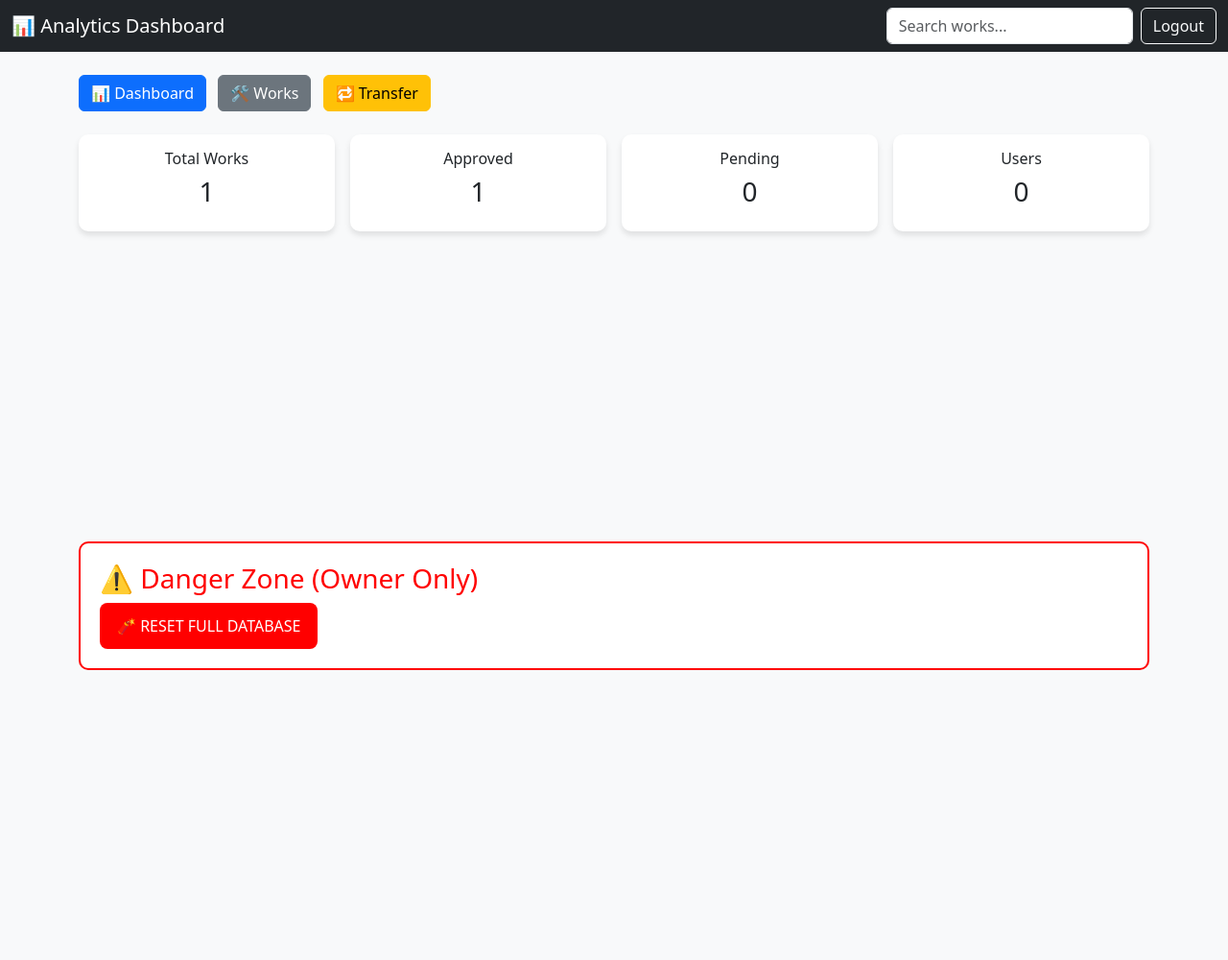
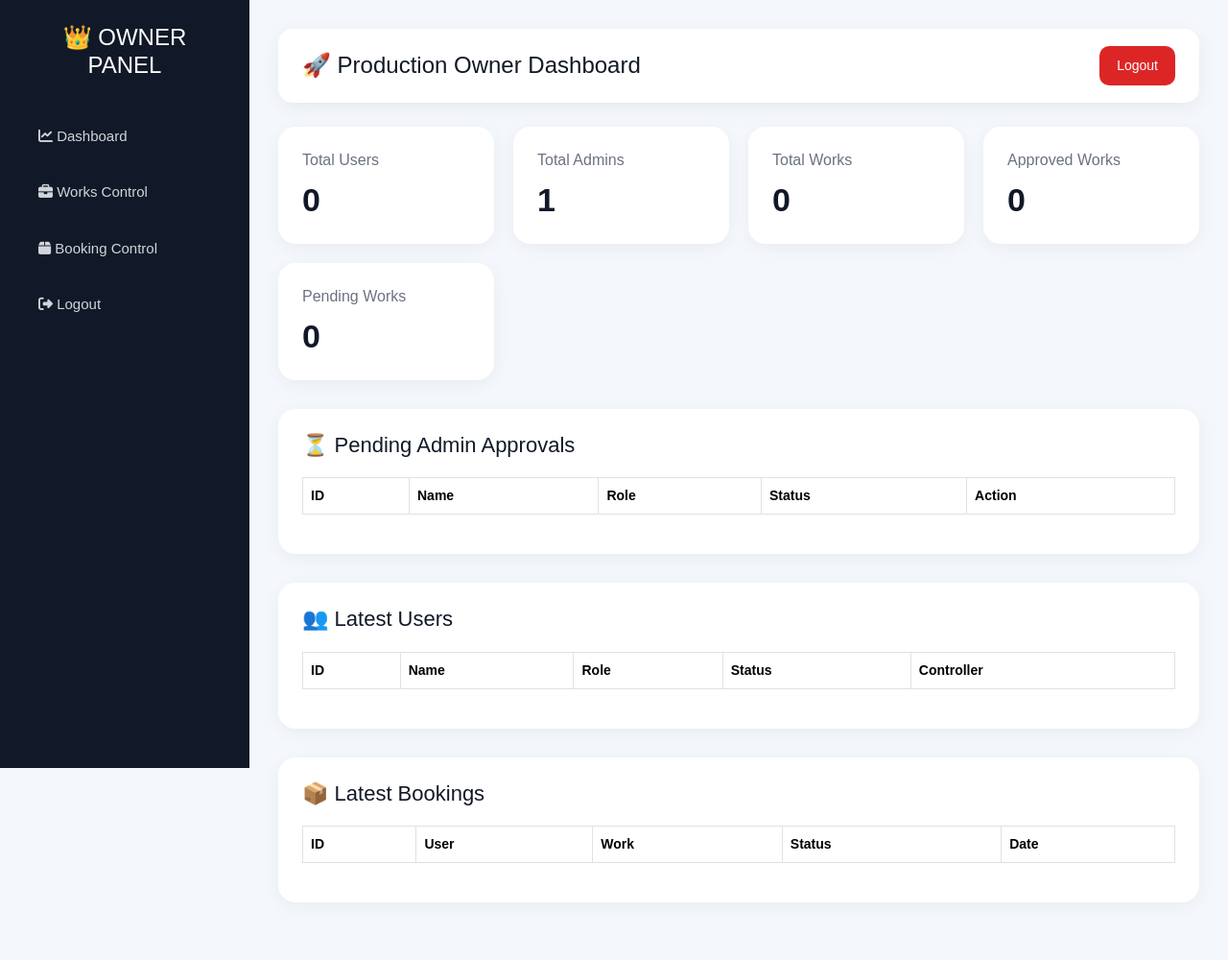
Before and after one commit to sujitfalia-blip/S.F-works-hub, a Flask app: page /owner/dashboard in a window 1280 px wide. Shown: the whole page at 96% size. Before the commit the page ends 698 px from the top, so only its background shows below. Run offline with Flask 3, Linux system fonts and the light colour scheme; a user stored in the database is signed in; tables that the repository leaves empty hold one stand-in row (values such as "Sample post"); data that the repository does not hold is empty.

Commit message:
Update dashboard.html

```diff
--- a/templates/owner/dashboard.html
+++ b/templates/owner/dashboard.html
@@ -1,146 +1,508 @@
 <!DOCTYPE html>
 <html lang="en">
+
 <head>
+
     <meta charset="UTF-8">
     <meta name="viewport" content="width=device-width, initial-scale=1.0">
-    <title>Professional Analytics Dashboard</title>
 
-    <link href="https://cdn.jsdelivr.net/npm/bootstrap@5.3.0/dist/css/bootstrap.min.css" rel="stylesheet">
+    <title>Owner Control Dashboard</title>
+
+    <link href="https://cdn.jsdelivr.net/npm/bootstrap@5.3.3/dist/css/bootstrap.min.css" rel="stylesheet">
+
+    <link href="https://cdnjs.cloudflare.com/ajax/libs/font-awesome/6.5.2/css/all.min.css" rel="stylesheet">
 
     <style>
-        body { background-color: #f8f9fa; }
-        .card { border: none; border-radius: 10px; box-shadow: 0 4px 6px rgba(0,0,0,0.1); }
-        .work-card { transition: transform 0.2s; }
-        .work-card:hover { transform: translateY(-5px); }
-        #main { min-height: 400px; }
-        .danger-zone {
-            margin-top: 40px;
-            padding: 20px;
-            border: 2px solid red;
-            border-radius: 10px;
-            background: #fff;
+
+        *{
+            margin:0;
+            padding:0;
+            box-sizing:border-box;
         }
+
+        body{
+            background:#f4f7fb;
+            font-family:Arial, sans-serif;
+        }
+
+        .sidebar{
+            position:fixed;
+            top:0;
+            left:0;
+            width:260px;
+            height:100vh;
+            background:#111827;
+            padding:25px;
+            overflow-y:auto;
+        }
+
+        .sidebar h2{
+            color:#fff;
+            font-size:24px;
+            margin-bottom:35px;
+            text-align:center;
+        }
+
+        .sidebar a{
+            display:block;
+            color:#d1d5db;
+            text-decoration:none;
+            padding:13px 15px;
+            border-radius:10px;
+            margin-bottom:10px;
+            transition:0.3s;
+            font-size:15px;
+        }
+
+        .sidebar a:hover{
+            background:#2563eb;
+            color:#fff;
+        }
+
+        .main{
+            margin-left:260px;
+            padding:30px;
+        }
+
+        .topbar{
+            background:#fff;
+            padding:18px 25px;
+            border-radius:15px;
+            margin-bottom:25px;
+            display:flex;
+            justify-content:space-between;
+            align-items:center;
+            box-shadow:0 5px 20px rgba(0,0,0,0.06);
+        }
+
+        .topbar h3{
+            margin:0;
+            font-size:24px;
+            color:#111827;
+        }
+
+        .cards{
+            display:grid;
+            grid-template-columns:repeat(auto-fit,minmax(220px,1fr));
+            gap:20px;
+            margin-bottom:30px;
+        }
+
+        .card-box{
+            background:#fff;
+            padding:25px;
+            border-radius:18px;
+            box-shadow:0 4px 18px rgba(0,0,0,0.05);
+            transition:0.3s;
+        }
+
+        .card-box:hover{
+            transform:translateY(-5px);
+        }
+
+        .card-box h4{
+            font-size:16px;
+            color:#6b7280;
+            margin-bottom:12px;
+        }
+
+        .card-box h2{
+            margin:0;
+            font-size:34px;
+            color:#111827;
+            font-weight:bold;
+        }
+
+        .section{
+            background:#fff;
+            border-radius:18px;
+            padding:25px;
+            margin-bottom:30px;
+            box-shadow:0 4px 18px rgba(0,0,0,0.05);
+        }
+
+        .section h3{
+            margin-bottom:20px;
+            font-size:22px;
+            color:#111827;
+        }
+
+        table{
+            width:100%;
+        }
+
+        table th{
+            background:#f3f4f6;
+            padding:12px;
+            font-size:14px;
+        }
+
+        table td{
+            padding:12px;
+            font-size:14px;
+            vertical-align:middle;
+        }
+
+        .badge-status{
+            padding:6px 12px;
+            border-radius:30px;
+            font-size:12px;
+            font-weight:bold;
+        }
+
+        .pending{
+            background:#fef3c7;
+            color:#92400e;
+        }
+
+        .active{
+            background:#dcfce7;
+            color:#166534;
+        }
+
+        .blocked{
+            background:#fee2e2;
+            color:#991b1b;
+        }
+
+        .btn-action{
+            border:none;
+            padding:8px 14px;
+            border-radius:8px;
+            color:#fff;
+            font-size:13px;
+            margin-right:5px;
+            transition:0.2s;
+        }
+
+        .btn-action:hover{
+            opacity:0.85;
+        }
+
+        .approve{
+            background:#16a34a;
+        }
+
+        .reject{
+            background:#dc2626;
+        }
+
+        .block{
+            background:#ea580c;
+        }
+
+        .delete{
+            background:#374151;
+        }
+
+        .logout-btn{
+            background:#dc2626;
+            border:none;
+            padding:10px 18px;
+            color:#fff;
+            border-radius:10px;
+            font-size:14px;
+        }
+
+        .table-responsive{
+            overflow-x:auto;
+        }
+
+        @media(max-width:991px){
+
+            .sidebar{
+                width:100%;
+                height:auto;
+                position:relative;
+            }
+
+            .main{
+                margin-left:0;
+            }
+        }
+
     </style>
+
 </head>
 
 <body>
 
-<nav class="navbar navbar-dark bg-dark mb-4">
-    <div class="container-fluid">
-        <span class="navbar-brand mb-0 h1" id="title">Dashboard</span>
-        <div class="d-flex">
-            <input type="text" id="search" class="form-control me-2" placeholder="Search works...">
-            <button class="btn btn-outline-light" onclick="logout()">Logout</button>
-        </div>
-    </div>
-</nav>
+<div class="sidebar">
 
-<div class="container">
+    <h2>👑 OWNER PANEL</h2>
 
-    <div class="mb-4">
-        <button class="btn btn-primary me-2" onclick="loadDashboard()">📊 Dashboard</button>
-        <button class="btn btn-secondary me-2" onclick="loadWorks()">🛠 Works</button>
-        <button class="btn btn-warning" onclick="loadTransfer()">🔁 Transfer</button>
+    <a href="/owner/dashboard">
+        <i class="fa fa-chart-line"></i>
+        Dashboard
+    </a>
+
+    <a href="/owner/works">
+        <i class="fa fa-briefcase"></i>
+        Works Control
+    </a>
+
+    <a href="/owner/bookings">
+        <i class="fa fa-box"></i>
+        Booking Control
+    </a>
+
+    <a href="/logout">
+        <i class="fa fa-right-from-bracket"></i>
+        Logout
+    </a>
+
 </div>
 
-    <div id="main"></div>
 
-    <!-- ================= DANGER ZONE ================= -->
-    <div class="danger-zone">
-        <h3 style="color:red;">⚠️ Danger Zone (Owner Only)</h3>
+<div class="main">
 
-        <form method="POST" action="/admin/db-reset"
-              onsubmit="return confirm('⚠️ OWNER ONLY: This will DELETE EVERYTHING!')">
+    <div class="topbar">
 
-            <button style="
-                background:red;
-                color:white;
-                padding:12px 18px;
-                border:none;
-                border-radius:8px;
-                cursor:pointer;
-            ">
-                🧨 RESET FULL DATABASE
+        <h3>
+            🚀 Production Owner Dashboard
+        </h3>
+
+        <button class="logout-btn"
+                onclick="window.location.href='/logout'">
+            Logout
         </button>
 
-        </form>
+    </div>
+
+
+    <!-- ================= STATS ================= -->
+
+    <div class="cards">
+
+        <div class="card-box">
+            <h4>Total Users</h4>
+            <h2>{{ total_users }}</h2>
+        </div>
+
+        <div class="card-box">
+            <h4>Total Admins</h4>
+            <h2>{{ total_admins }}</h2>
+        </div>
+
+        <div class="card-box">
+            <h4>Total Works</h4>
+            <h2>{{ total_works }}</h2>
+        </div>
+
+        <div class="card-box">
+            <h4>Approved Works</h4>
+            <h2>{{ approved_works }}</h2>
+        </div>
+
+        <div class="card-box">
+            <h4>Pending Works</h4>
+            <h2>{{ pending_works }}</h2>
         </div>
 
     </div>
 
-<script src="https://cdn.jsdelivr.net/npm/chart.js"></script>
 
-<script>
-    let workChart = null;
-    let userChart = null;
+    <!-- ================= PENDING ADMINS ================= -->
 
-    const API_BASE = "";
+    <div class="section">
 
-    async function fetchData(endpoint) {
-        try {
-            const response = await fetch(`${API_BASE}${endpoint}`);
-            if (!response.ok) throw new Error();
-            return await response.json();
-        } catch (e) {
-            return null;
-        }
-    }
+        <h3>⏳ Pending Admin Approvals</h3>
 
-    async function loadDashboard() {
-        document.getElementById("title").innerText = "📊 Analytics Dashboard";
+        <div class="table-responsive">
 
-        const main = document.getElementById("main");
-        main.innerHTML = `<div class="text-center mt-5">Loading...</div>`;
+            <table class="table table-bordered align-middle">
 
-        const res = await fetchData('/owner/analytics?days=30');
+                <thead>
 
-        if (!res || !res.data) {
-            main.innerHTML = `<div class="alert alert-danger">Failed to load analytics</div>`;
-            return;
-        }
+                    <tr>
+                        <th>ID</th>
+                        <th>Name</th>
+                        <th>Role</th>
+                        <th>Status</th>
+                        <th>Action</th>
+                    </tr>
 
-        const d = res.data;
+                </thead>
 
-        main.innerHTML = `
-            <div class="row g-3">
-                <div class="col-md-3"><div class="card p-3 text-center"><h6>Total Works</h6><h3>${d.works.total}</h3></div></div>
-                <div class="col-md-3"><div class="card p-3 text-center"><h6>Approved</h6><h3>${d.works.approved}</h3></div></div>
-                <div class="col-md-3"><div class="card p-3 text-center"><h6>Pending</h6><h3>${d.works.pending}</h3></div></div>
-                <div class="col-md-3"><div class="card p-3 text-center"><h6>Users</h6><h3>${d.users.total}</h3></div></div>
+                <tbody>
+
+                    {% for user in pending_admins %}
+
+                    <tr>
+
+                        <td>{{ user.id }}</td>
+
+                        <td>{{ user.name }}</td>
+
+                        <td>{{ user.role }}</td>
+
+                        <td>
+                            <span class="badge-status pending">
+                                {{ user.status }}
+                            </span>
+                        </td>
+
+                        <td>
+
+                            <form method="POST"
+                                  action="/owner/approve/{{ user.id }}"
+                                  style="display:inline;">
+
+                                <button class="btn-action approve">
+                                    Approve
+                                </button>
+
+                            </form>
+
+
+                            <form method="POST"
+                                  action="/owner/reject/{{ user.id }}"
+                                  style="display:inline;">
+
+                                <button class="btn-action reject">
+                                    Reject
+                                </button>
+
+                            </form>
+
+                        </td>
+
+                    </tr>
+
+                    {% endfor %}
+
+                </tbody>
+
+            </table>
+
         </div>
-        `;
-    }
 
-    async function loadWorks() {
-        document.getElementById("title").innerText = "🛠 Works";
-        document.getElementById("main").innerHTML = "Loading...";
-    }
+    </div>
 
-    function loadTransfer() {
-        document.getElementById("title").innerText = "🔁 Transfer";
 
-        document.getElementById("main").innerHTML = `
-            <div class="card p-4" style="max-width:400px;margin:auto;">
-                <input class="form-control mb-2" placeholder="User ID">
-                <input class="form-control mb-2" placeholder="New Admin ID">
-                <button class="btn btn-warning w-100">Transfer</button>
+    <!-- ================= USERS ================= -->
+
+    <div class="section">
+
+        <h3>👥 Latest Users</h3>
+
+        <div class="table-responsive">
+
+            <table class="table table-bordered align-middle">
+
+                <thead>
+
+                    <tr>
+
+                        <th>ID</th>
+                        <th>Name</th>
+                        <th>Role</th>
+                        <th>Status</th>
+                        <th>Controller</th>
+
+                    </tr>
+
+                </thead>
+
+                <tbody>
+
+                    {% for user in latest_users %}
+
+                    <tr>
+
+                        <td>{{ user.id }}</td>
+
+                        <td>{{ user.name }}</td>
+
+                        <td>{{ user.role }}</td>
+
+                        <td>
+
+                            <span class="badge-status {{ user.status }}">
+                                {{ user.status }}
+                            </span>
+
+                        </td>
+
+                        <td>
+                            {{ user.controller_id or 'N/A' }}
+                        </td>
+
+                    </tr>
+
+                    {% endfor %}
+
+                </tbody>
+
+            </table>
+
         </div>
-        `;
-    }
 
-    document.getElementById("search").addEventListener("keyup", function(e){
-        let val = e.target.value.toLowerCase();
-        document.querySelectorAll(".work-card").forEach(c=>{
-            c.style.display = c.innerText.toLowerCase().includes(val) ? "" : "none";
-        });
-    });
+    </div>
 
-    function logout(){
-        window.location.href="/logout";
-    }
 
-    loadDashboard();
-</script>
+    <!-- ================= BOOKINGS ================= -->
+
+    <div class="section">
+
+        <h3>📦 Latest Bookings</h3>
+
+        <div class="table-responsive">
+
+            <table class="table table-bordered align-middle">
+
+                <thead>
+
+                    <tr>
+
+                        <th>ID</th>
+                        <th>User</th>
+                        <th>Work</th>
+                        <th>Status</th>
+                        <th>Date</th>
+
+                    </tr>
+
+                </thead>
+
+                <tbody>
+
+                    {% for b in latest_bookings %}
+
+                    <tr>
+
+                        <td>{{ b.id }}</td>
+
+                        <td>{{ b.user_id }}</td>
+
+                        <td>{{ b.work_id }}</td>
+
+                        <td>
+
+                            <span class="badge-status {{ b.status }}">
+                                {{ b.status }}
+                            </span>
+
+                        </td>
+
+                        <td>
+                            {{ b.created_at }}
+                        </td>
+
+                    </tr>
+
+                    {% endfor %}
+
+                </tbody>
+
+            </table>
+
+        </div>
+
+    </div>
+
+
+</div>
 
 </body>
     </html>
```
Lines whose indentation alone changed are shown as unchanged.
